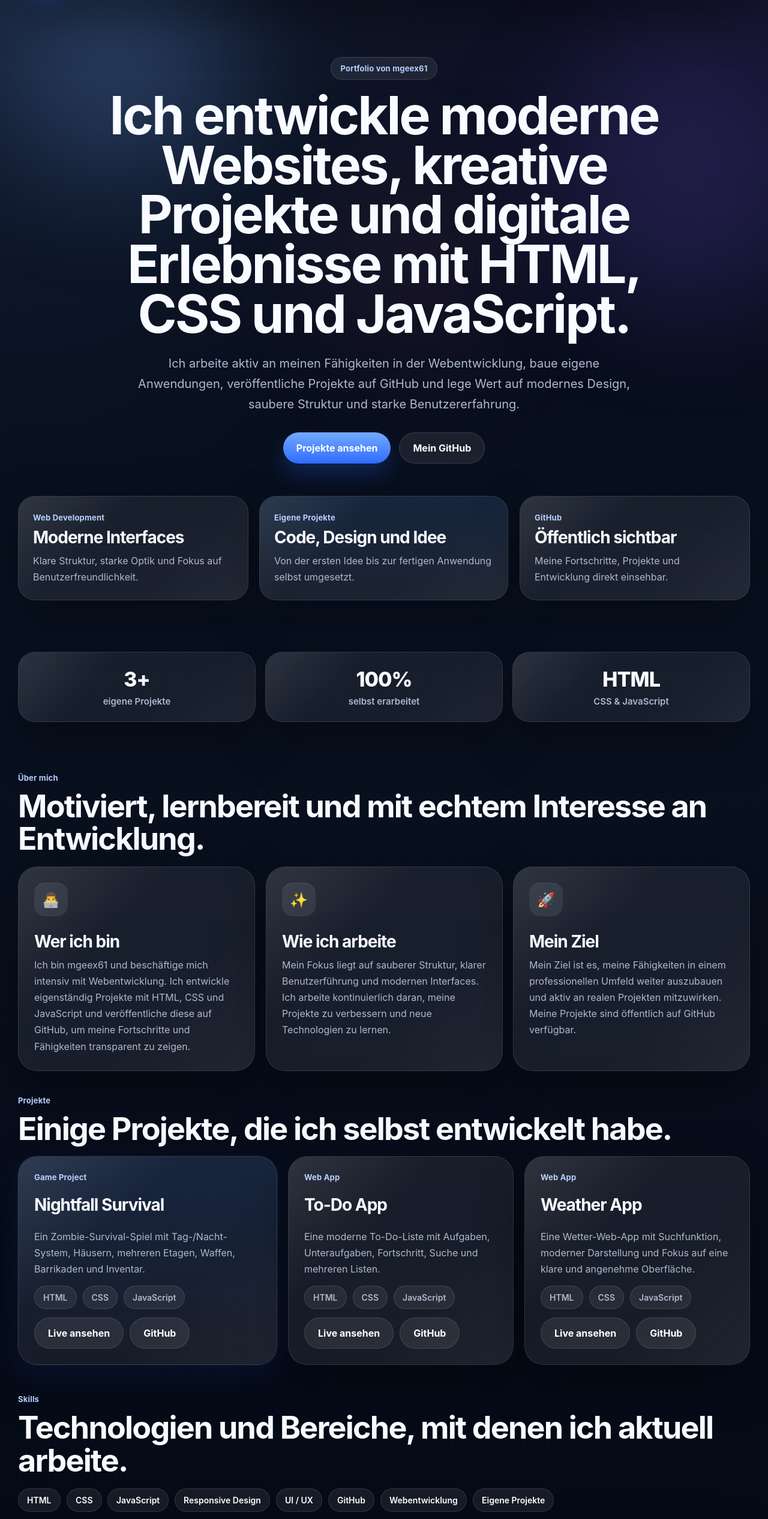
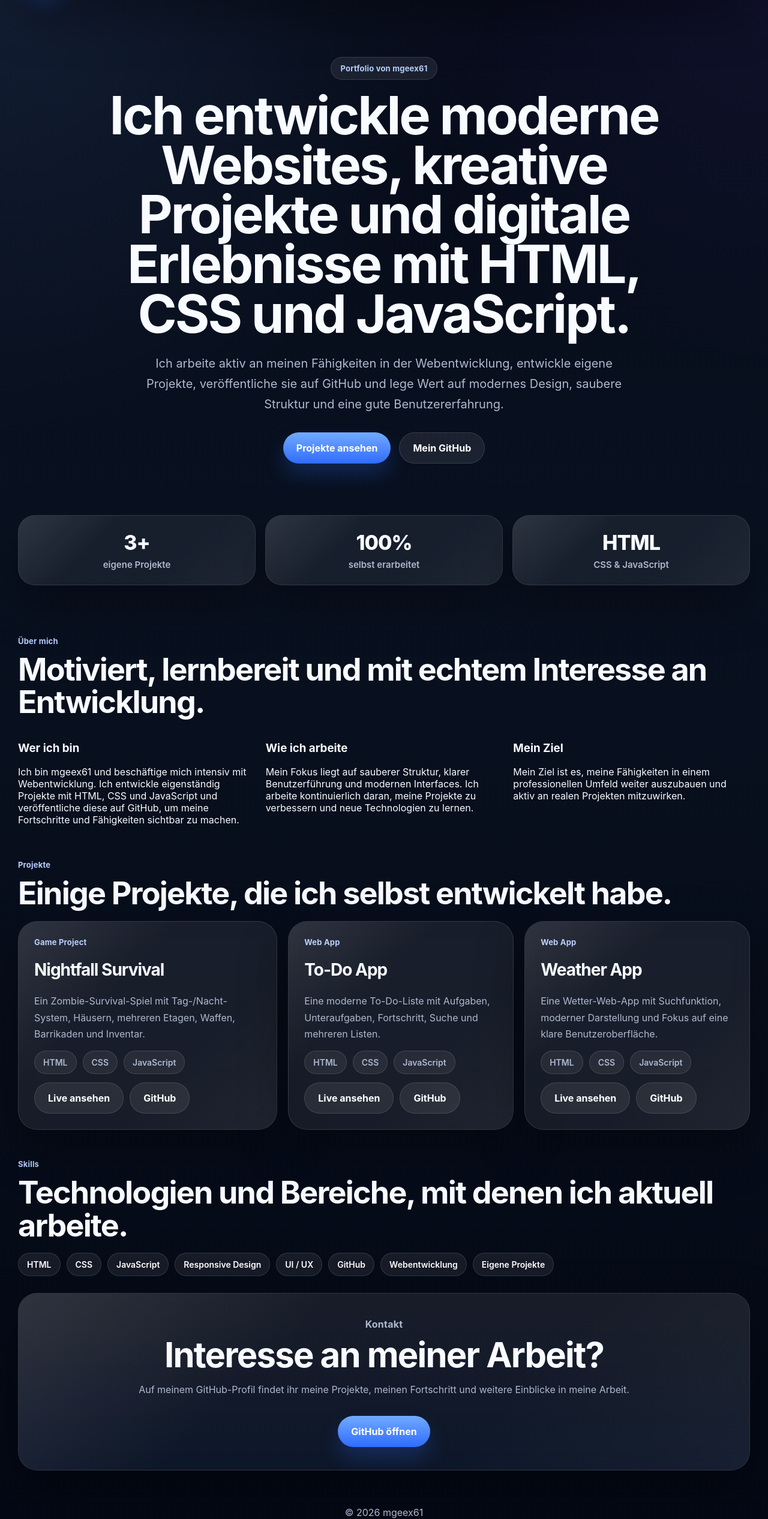
Before and after one commit to mgeex61/portfolio-website, a plain HTML site: page index.html in a window 1280 px wide. Shown: the part 105-2638 px from the top of the page at 60% size. Drawn offline with Linux system fonts and the light colour scheme.

Commit message:
Refactor HTML structure and improve readability
Removed unnecessary divs and updated class names for better structure and readability.

```diff
--- a/index.html
+++ b/index.html
@@ -7,14 +7,8 @@
   <link rel="stylesheet" href="style.css">
 </head>
 <body>
-  <div class="bg-gradient"></div>
-  <div class="bg-light light-1"></div>
-  <div class="bg-light light-2"></div>
-  <div class="bg-light light-3"></div>
-  <div class="noise"></div>
-
   <header class="site-header">
-    <div class="header-inner reveal">
+    <div class="header-inner">
       <div class="logo">MG</div>
 
       <nav class="nav">
@@ -30,79 +24,57 @@
 
   <main>
     <section class="hero">
-      <div class="hero-badge reveal">Portfolio von mgeex61</div>
+      <div class="hero-badge">Portfolio von mgeex61</div>
 
-      <h1 class="reveal delay-1">
+      <h1>
         Ich entwickle moderne Websites, kreative Projekte
         und digitale Erlebnisse mit HTML, CSS und JavaScript.
       </h1>
 
-      <p class="hero-text reveal delay-2">
-        Ich arbeite aktiv an meinen Fähigkeiten in der Webentwicklung, baue eigene Anwendungen,
-        veröffentliche Projekte auf GitHub und lege Wert auf modernes Design,
-        saubere Struktur und starke Benutzererfahrung.
+      <p class="hero-text">
+        Ich arbeite aktiv an meinen Fähigkeiten in der Webentwicklung, entwickle eigene Projekte,
+        veröffentliche sie auf GitHub und lege Wert auf modernes Design,
+        saubere Struktur und eine gute Benutzererfahrung.
       </p>
 
-      <div class="hero-actions reveal delay-3">
+      <div class="hero-actions">
         <a class="primary-btn" href="#projects">Projekte ansehen</a>
         <a class="secondary-btn" href="https://github.com/mgeex61" target="_blank">Mein GitHub</a>
-      </div>
-
-      <div class="hero-preview">
-        <div class="preview-card preview-left reveal tilt-card">
-          <span class="preview-label">Web Development</span>
-          <h3>Moderne Interfaces</h3>
-          <p>Klare Struktur, starke Optik und Fokus auf Benutzerfreundlichkeit.</p>
-        </div>
-
-        <div class="preview-card preview-center reveal delay-1 tilt-card">
-          <span class="preview-label">Eigene Projekte</span>
-          <h3>Code, Design und Idee</h3>
-          <p>Von der ersten Idee bis zur fertigen Anwendung selbst umgesetzt.</p>
-        </div>
-
-        <div class="preview-card preview-right reveal delay-2 tilt-card">
-          <span class="preview-label">GitHub</span>
-          <h3>Öffentlich sichtbar</h3>
-          <p>Meine Fortschritte, Projekte und Entwicklung direkt einsehbar.</p>
-        </div>
       </div>
     </section>
 
     <section class="highlight-strip">
-      <div class="highlight-box reveal tilt-card">
+      <div class="highlight-box">
         <span class="highlight-number">3+</span>
         <span class="highlight-text">eigene Projekte</span>
       </div>
-      <div class="highlight-box reveal delay-1 tilt-card">
+      <div class="highlight-box">
         <span class="highlight-number">100%</span>
         <span class="highlight-text">selbst erarbeitet</span>
       </div>
-      <div class="highlight-box reveal delay-2 tilt-card">
+      <div class="highlight-box">
         <span class="highlight-number">HTML</span>
         <span class="highlight-text">CSS & JavaScript</span>
       </div>
     </section>
 
     <section class="about" id="about">
-      <div class="section-top reveal">
+      <div class="section-top">
         <p class="section-eyebrow">Über mich</p>
         <h2>Motiviert, lernbereit und mit echtem Interesse an Entwicklung.</h2>
       </div>
 
       <div class="about-grid">
-        <article class="glass-card reveal tilt-card">
-          <span class="card-icon">👨‍💻</span>
+        <article class="card">
           <h3>Wer ich bin</h3>
           <p>
             Ich bin mgeex61 und beschäftige mich intensiv mit Webentwicklung.
             Ich entwickle eigenständig Projekte mit HTML, CSS und JavaScript und veröffentliche
-            diese auf GitHub, um meine Fortschritte und Fähigkeiten transparent zu zeigen.
+            diese auf GitHub, um meine Fortschritte und Fähigkeiten sichtbar zu machen.
           </p>
         </article>
 
-        <article class="glass-card reveal delay-1 tilt-card">
-          <span class="card-icon">✨</span>
+        <article class="card">
           <h3>Wie ich arbeite</h3>
           <p>
             Mein Fokus liegt auf sauberer Struktur, klarer Benutzerführung und modernen Interfaces.
@@ -110,78 +82,71 @@
           </p>
         </article>
 
-        <article class="glass-card reveal delay-2 tilt-card">
-          <span class="card-icon">🚀</span>
+        <article class="card">
           <h3>Mein Ziel</h3>
           <p>
             Mein Ziel ist es, meine Fähigkeiten in einem professionellen Umfeld weiter auszubauen
-            und aktiv an realen Projekten mitzuwirken. Meine Projekte sind öffentlich auf GitHub verfügbar.
+            und aktiv an realen Projekten mitzuwirken.
           </p>
         </article>
       </div>
     </section>
 
     <section class="projects" id="projects">
-      <div class="section-top reveal">
+      <div class="section-top">
         <p class="section-eyebrow">Projekte</p>
         <h2>Einige Projekte, die ich selbst entwickelt habe.</h2>
       </div>
 
       <div class="projects-layout">
-        <article class="project-card big-card reveal tilt-card">
+        <article class="project-card featured">
           <div class="project-topline">Game Project</div>
           <h3>Nightfall Survival</h3>
           <p>
             Ein Zombie-Survival-Spiel mit Tag-/Nacht-System, Häusern, mehreren Etagen,
             Waffen, Barrikaden und Inventar.
           </p>
-
           <div class="project-tags">
             <span>HTML</span>
             <span>CSS</span>
             <span>JavaScript</span>
           </div>
-
           <div class="project-links">
             <a href="https://mgeex61.github.io/nightfall-survival/" target="_blank">Live ansehen</a>
             <a href="https://github.com/mgeex61" target="_blank">GitHub</a>
           </div>
         </article>
 
-        <article class="project-card reveal delay-1 tilt-card">
+        <article class="project-card">
           <div class="project-topline">Web App</div>
           <h3>To-Do App</h3>
           <p>
             Eine moderne To-Do-Liste mit Aufgaben, Unteraufgaben, Fortschritt,
             Suche und mehreren Listen.
           </p>
-
           <div class="project-tags">
             <span>HTML</span>
             <span>CSS</span>
             <span>JavaScript</span>
           </div>
-
           <div class="project-links">
             <a href="https://mgeex61.github.io/todo-app/" target="_blank">Live ansehen</a>
             <a href="https://github.com/mgeex61" target="_blank">GitHub</a>
           </div>
         </article>
 
-        <article class="project-card reveal delay-2 tilt-card">
+        <article class="project-card">
           <div class="project-topline">Web App</div>
           <h3>Weather App</h3>
           <p>
             Eine Wetter-Web-App mit Suchfunktion, moderner Darstellung und Fokus
-            auf eine klare und angenehme Oberfläche.
+            auf eine klare Benutzeroberfläche.
           </p>
-
           <div class="project-tags">
             <span>HTML</span>
             <span>CSS</span>
             <span>JavaScript</span>
           </div>
-
           <div class="project-links">
             <a href="https://mgeex61.github.io/weather-app/" target="_blank">Live ansehen</a>
             <a href="https://github.com/mgeex61" target="_blank">GitHub</a>
@@ -191,25 +156,25 @@
     </section>
 
     <section class="skills" id="skills">
-      <div class="section-top reveal">
+      <div class="section-top">
         <p class="section-eyebrow">Skills</p>
         <h2>Technologien und Bereiche, mit denen ich aktuell arbeite.</h2>
       </div>
 
       <div class="skills-grid">
-        <div class="skill-chip reveal tilt-card">HTML</div>
-        <div class="skill-chip reveal delay-1 tilt-card">CSS</div>
-        <div class="skill-chip reveal delay-2 tilt-card">JavaScript</div>
-        <div class="skill-chip reveal tilt-card">Responsive Design</div>
-        <div class="skill-chip reveal delay-1 tilt-card">UI / UX</div>
-        <div class="skill-chip reveal delay-2 tilt-card">GitHub</div>
-        <div class="skill-chip reveal tilt-card">Webentwicklung</div>
-        <div class="skill-chip reveal delay-1 tilt-card">Eigene Projekte</div>
+        <div class="skill-chip">HTML</div>
+        <div class="skill-chip">CSS</div>
+        <div class="skill-chip">JavaScript</div>
+        <div class="skill-chip">Responsive Design</div>
+        <div class="skill-chip">UI / UX</div>
+        <div class="skill-chip">GitHub</div>
+        <div class="skill-chip">Webentwicklung</div>
+        <div class="skill-chip">Eigene Projekte</div>
       </div>
     </section>
 
     <section class="contact" id="contact">
-      <div class="contact-panel reveal tilt-card">
+      <div class="contact-panel">
         <p class="section-eyebrow">Kontakt</p>
         <h2>Interesse an meiner Arbeit?</h2>
         <p>
@@ -224,10 +189,8 @@
     </section>
   </main>
 
-  <footer class="site-footer reveal">
+  <footer class="site-footer">
     <p>© 2026 mgeex61</p>
   </footer>
-
-  <script src="script.js"></script>
 </body>
 </html>
```
